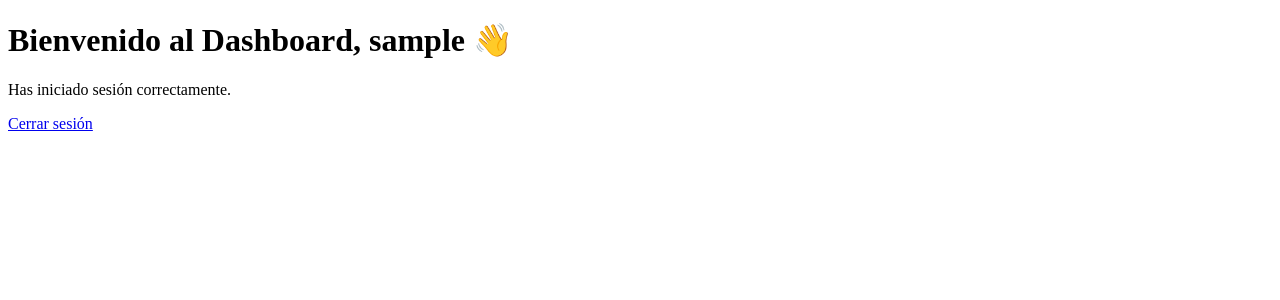
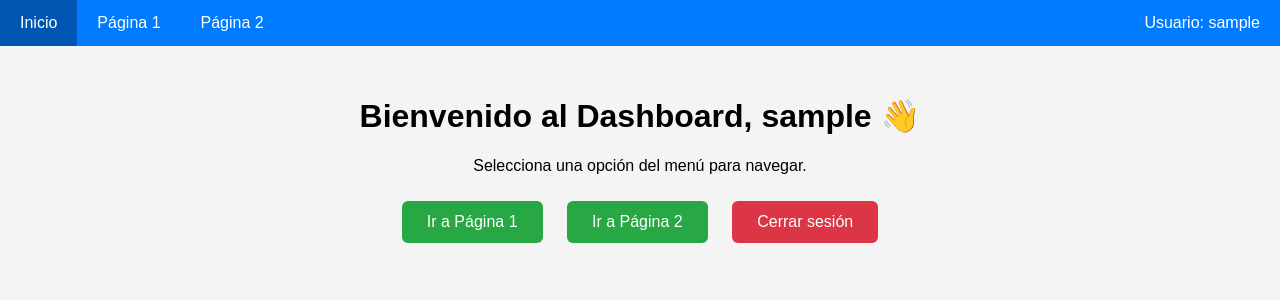
Before and after one commit to Rodrigo-Sola/evalp2-220524, a PHP site: page /dashboard.php in a window 1280 px wide. Shown: the top 300 px of the page. Run offline with PHP 8.4, Linux system fonts and the light colour scheme; the visitor is signed in with stand-in values (Sample User, id 1).

Commit message:
feat: rama login terminada

```diff
--- a/dashboard.php
+++ b/dashboard.php
@@ -1,7 +1,7 @@
 <?php
 session_start();
 
-// Verificar si hay sesión iniciada
+// Verificar si el usuario ha iniciado sesión
 if (!isset($_SESSION['usuario'])) {
     header('Location: login.php');
     exit;
@@ -12,12 +12,84 @@ if (!isset($_SESSION['usuario'])) {
 <html lang="es">
 <head>
     <meta charset="UTF-8">
-    <title>Panel de usuario</title>
+    <title>Dashboard - Usuario</title>
+    <style>
+        body {
+            font-family: Arial, sans-serif;
+            margin: 0;
+            padding: 0;
+            background: #f4f4f4;
+        }
+
+        /* Navbar */
+        .navbar {
+            background-color: #007bff;
+            overflow: hidden;
+        }
+        .navbar a {
+            float: left;
+            display: block;
+            color: white;
+            text-align: center;
+            padding: 14px 20px;
+            text-decoration: none;
+        }
+        .navbar a:hover {
+            background-color: #0056b3;
+        }
+        .navbar .usuario {
+            float: right;
+            padding: 14px 20px;
+            color: #fff;
+        }
+
+        main {
+            padding: 30px;
+            text-align: center;
+        }
+
+        a.button {
+            display: inline-block;
+            margin: 10px;
+            background: #28a745;
+            color: white;
+            padding: 12px 25px;
+            text-decoration: none;
+            border-radius: 6px;
+        }
+        a.button:hover {
+            background: #218838;
+        }
+
+        a.logout {
+            background: #dc3545;
+        }
+        a.logout:hover {
+            background: #b52a37;
+        }
+    </style>
 </head>
 <body>
-    <h1>Bienvenido al Dashboard, <?php echo htmlspecialchars($_SESSION['usuario']); ?> 👋</h1>
-    <p>Has iniciado sesión correctamente.</p>
 
-    <a href="logout.php">Cerrar sesión</a>
+    <!-- Navbar -->
+    <div class="navbar">
+        <a href="dashboard.php">Inicio</a>
+        <a href="pagina1.php">Página 1</a>
+        <a href="pagina2.php">Página 2</a>
+        <span class="usuario">Usuario: <?php echo htmlspecialchars($_SESSION['usuario']); ?></span>
+    </div>
+
+    <!-- Contenido principal -->
+    <main>
+        <h1>Bienvenido al Dashboard, <?php echo htmlspecialchars($_SESSION['usuario']); ?> 👋</h1>
+        <p>Selecciona una opción del menú para navegar.</p>
+
+        <div>
+            <a class="button" href="pagina1.php">Ir a Página 1</a>
+            <a class="button" href="pagina2.php">Ir a Página 2</a>
+            <a class="button logout" href="logout.php">Cerrar sesión</a>
+        </div>
+    </main>
+
 </body>
 </html>
```
